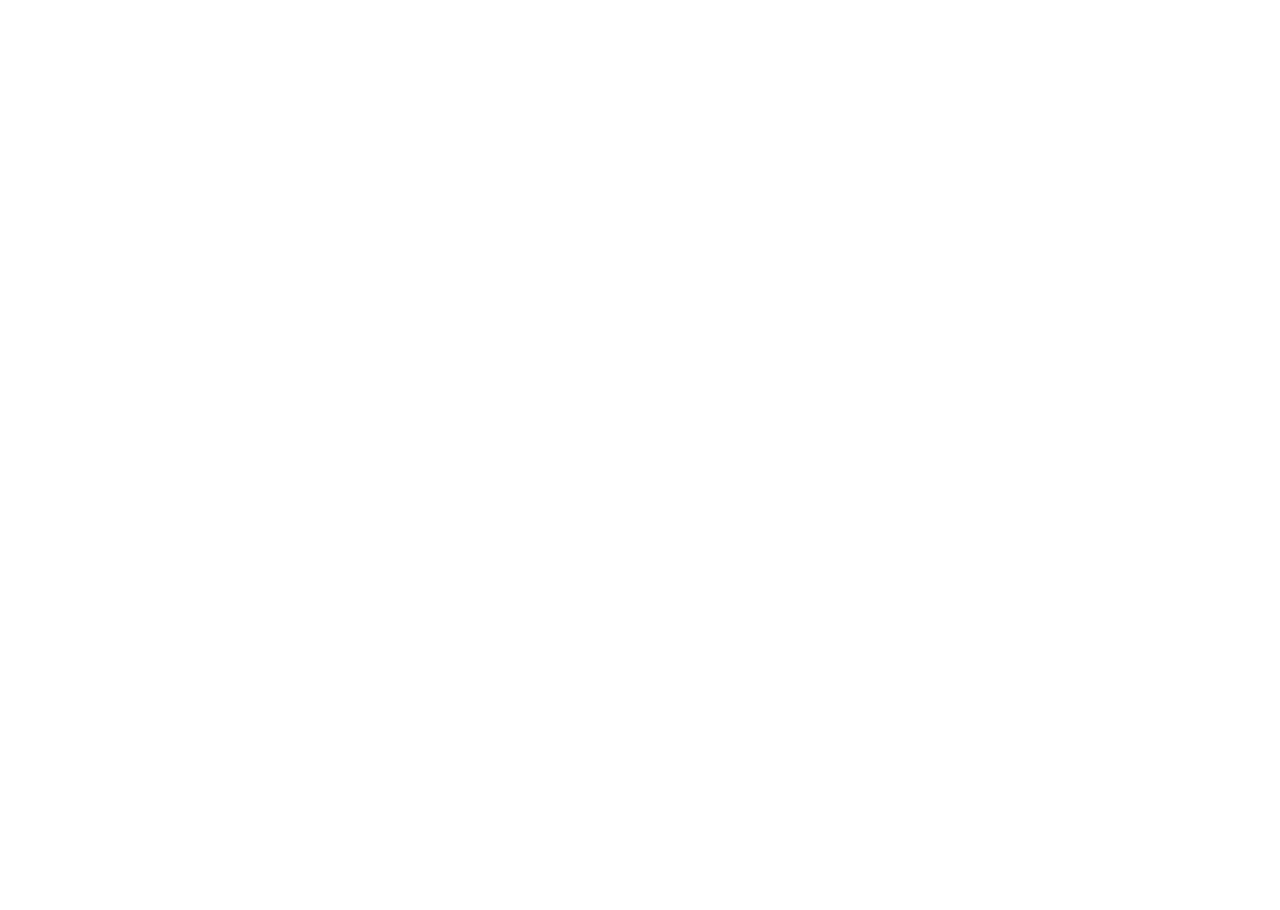
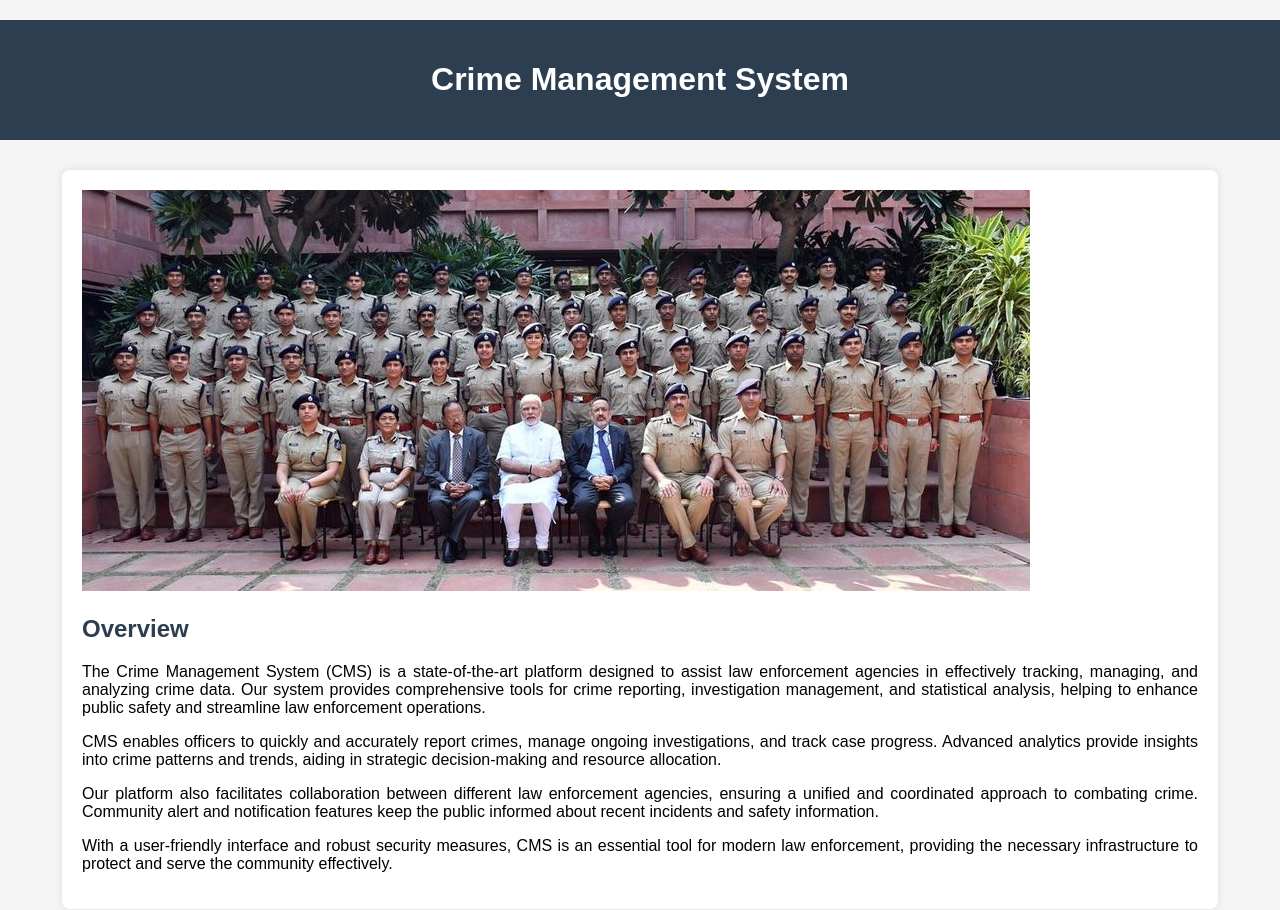
Before and after one commit to KD1-89268-shradha/Crime-Management-System, a React (Vite) app in the folder frontend/: page /policehome in a window 1280 px wide. Before the commit this address had no page. Shown: the top 910 px of the page. Before the commit the page ends 800 px from the top, so only its background shows below. Built offline with nearby package versions, Linux system fonts and the light colour scheme.

Commit message:
police-home-page added

```diff
--- a/frontend/package.json
+++ b/frontend/package.json
@@ -27,5 +27,7 @@
     "eslint-plugin-react-refresh": "^0.4.20",
     "globals": "^16.3.0",
     "vite": "^7.0.4"
-  }
+  },
+  "main": "index.js",
+  "license": "MIT"
 }
--- a/frontend/src/App.jsx
+++ b/frontend/src/App.jsx
@@ -1,7 +1,7 @@
 import React from 'react'
 import Home from './Pages/User-Pages/home'
 import {Routes, Route} from 'react-router-dom'
-import AdminHome from './Pages/Admin-Pages/admin_home'
+import Policehome from './Pages/Police-Pages/policehome'
 
 
 function App() {
@@ -9,7 +9,7 @@ function App() {
     <div className='App'>
       <Routes>
         <Route path='/' element = {<Home/>}/>
-        <Route path ='/admin-home' element={<AdminHome/>}/>
+        <Route path='/policehome' element={<Policehome />}></Route>
       </Routes>
     </div>
   )
--- /dev/null
+++ b/frontend/src/Pages/Police-Pages/policehome.jsx
@@ -0,0 +1,49 @@
+import { Link } from 'react-router-dom';
+import police from "../../Images/police.jpg";
+function Policehome()
+{
+    return (
+        <>
+        <div className="home-container">
+                <header className="home-header">
+                    <h1>Crime Management System</h1>
+                </header>
+
+                 <section className="home-section">
+                    <div className="row mb-3">
+
+                        <div className="col-md-12">
+                            <div className="card text-center">
+                                <Link to="/police-home"><img src={police} className="card-img-top" alt="Police Banner" /></Link>
+
+                            </div>
+                        </div>
+                    </div>
+                    <h2>Overview</h2>
+                    <p className="justified">
+                        The Crime Management System (CMS) is a state-of-the-art platform designed to assist law enforcement agencies
+                        in effectively tracking, managing, and analyzing crime data. Our system provides comprehensive tools for crime
+                        reporting, investigation management, and statistical analysis, helping to enhance public safety and streamline
+                        law enforcement operations.
+                    </p>
+                    <p className="justified">
+                        CMS enables officers to quickly and accurately report crimes, manage ongoing investigations, and track case progress.
+                        Advanced analytics provide insights into crime patterns and trends, aiding in strategic decision-making and resource allocation.
+                    </p>
+                    <p className="justified">
+                        Our platform also facilitates collaboration between different law enforcement agencies, ensuring a unified and coordinated
+                        approach to combating crime. Community alert and notification features keep the public informed about recent incidents
+                        and safety information.
+                    </p>
+                    <p className="justified">
+                        With a user-friendly interface and robust security measures, CMS is an essential tool for modern law enforcement,
+                        providing the necessary infrastructure to protect and serve the community effectively.
+                    </p>
+                </section>
+        </div>
+
+        </>
+    )
+
+}
+export default Policehome
```
Also changed, not shown: package.json (added, +8 -0 lines).
